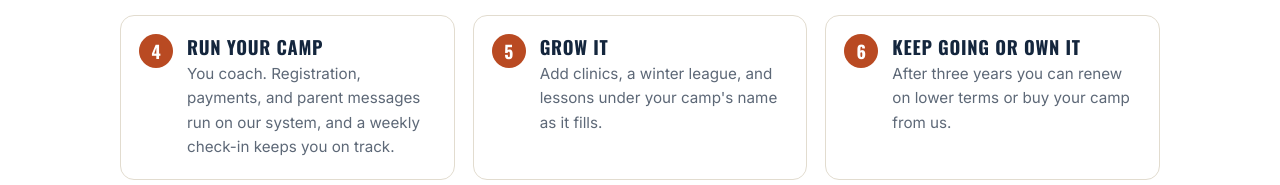
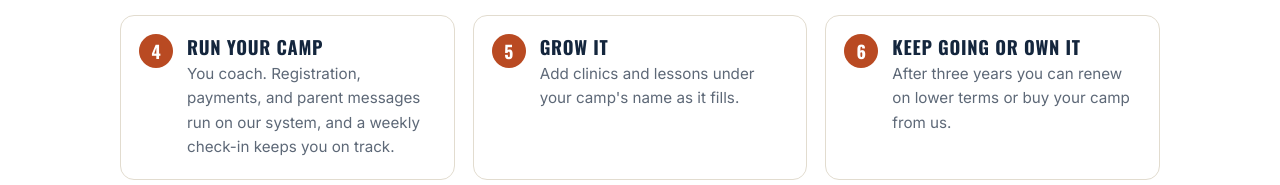
Before and after one commit to ryancook704-png/Altitude-Baseball-Camps, a plain HTML site: page for-coaches.html in a window 1280 px wide. Shown: the part 1725-1910 px from the top of the page. Drawn offline with Linux system fonts and the light colour scheme.

Commit message:
Remove winter league from the For Coaches page
Co-Authored-By: Claude Sonnet 5.5 <noreply@anthropic.com>
Claude-Session: https://claude.ai/code/session_01Mm8ryS9pAkrbipHAE8bZmD

```diff
--- a/for-coaches.html
+++ b/for-coaches.html
@@ -10,7 +10,7 @@
 <header class="site"><div class="wrap"><a class="brand" href="index.html"><img src="images/brand/altitude-lockup-dark.svg" alt="Altitude Baseball Camps" width="139" height="46"></a><nav><a href="our-camps.html">Our Camps</a><a href="for-coaches.html" aria-current="page">For Coaches</a><a href="contact.html">Contact</a></nav></div></header>
 <main id="main"><section class="hero"><div class="wrap"><h1>Run your own baseball camp</h1><p>You coach. We handle everything else.</p><a class="btn" href="contact.html">Become a Partner</a></div></section>
 <section class="block"><div class="wrap"><h2>Everything else, handled</h2><p class="lead">Your camp, your town, your name. We provide the system behind it.</p><div class="grid9"><div><h3>Curriculum &amp; skill progressions</h3><p>Field-tested plans you can modify for free.</p></div><div><h3>Registration &amp; payments</h3><p>One registration page for your camp. We collect payments, handle refunds, and keep parents informed.</p></div><div><h3>Brand-building help</h3><p>A starter brand kit and guidance to build your camp's name in your town.</p></div><div><h3>Marketing &amp; social media</h3><p>Facebook page, campaigns, and content built for you.</p></div><div><h3>Insurance &amp; waivers</h3><p>Coverage and waivers set up for your camp.</p></div><div><h3>Onboarding &amp; ongoing support</h3><p>Hands-on launch help, then support all season.</p></div><div><h3>Staffing handbooks</h3><p>Ready-to-use handbooks for the assistant coaches you hire.</p></div><div><h3>A proven system</h3><p>Built on camps that grew from 85 to 250+ campers in a summer.</p></div><div><h3>A path to owning it</h3><p>After three years you can renew on lower terms or buy your camp from us.</p></div></div></div></section>
-<section class="block"><div class="wrap"><h2>From first call to camp week</h2><p class="lead">About six months from signing to your first camp. We handle the work that is the same in every town, and you do what only a local can.</p><div class="grid9" style="grid-template-columns:repeat(auto-fit,minmax(min(100%,320px),1fr))"><div><h3>Talk with us</h3><p>A 30-minute call about you and your town. We check the field, the families, and the calendar.</p></div><div><h3>Review the terms</h3><p>We walk through the agreement in plain language. You get time to read it and to talk with your own advisors before anything is signed.</p></div><div><h3>Launch together</h3><p>Your camp's name, registration page, insurance, and ads are set up. You book the field and hire your staff.</p></div><div><h3>Run your camp</h3><p>You coach. Registration, payments, and parent messages run on our system, and a weekly check-in keeps you on track.</p></div><div><h3>Grow it</h3><p>Add clinics, a winter league, and lessons under your camp's name as it fills.</p></div><div><h3>Keep going or own it</h3><p>After three years you can renew on lower terms or buy your camp from us.</p></div></div></div></section>
+<section class="block"><div class="wrap"><h2>From first call to camp week</h2><p class="lead">About six months from signing to your first camp. We handle the work that is the same in every town, and you do what only a local can.</p><div class="grid9" style="grid-template-columns:repeat(auto-fit,minmax(min(100%,320px),1fr))"><div><h3>Talk with us</h3><p>A 30-minute call about you and your town. We check the field, the families, and the calendar.</p></div><div><h3>Review the terms</h3><p>We walk through the agreement in plain language. You get time to read it and to talk with your own advisors before anything is signed.</p></div><div><h3>Launch together</h3><p>Your camp's name, registration page, insurance, and ads are set up. You book the field and hire your staff.</p></div><div><h3>Run your camp</h3><p>You coach. Registration, payments, and parent messages run on our system, and a weekly check-in keeps you on track.</p></div><div><h3>Grow it</h3><p>Add clinics and lessons under your camp's name as it fills.</p></div><div><h3>Keep going or own it</h3><p>After three years you can renew on lower terms or buy your camp from us.</p></div></div></div></section>
 <section class="block alt"><div class="wrap"><h2>Who it's for</h2><div class="two"><div class="pill"><h3>A great fit</h3><p>Coaches at the high school, college, or travel level with a following in their town and the drive to build a real business.</p></div><div class="pill"><h3>Maybe not yet</h3><p>Coaches looking for a side gig with no plan to grow it, or who want to build a camp entirely alone.</p></div></div></div></section>
 <section class="block alt"><div class="wrap"><h2>What the partnership looks like</h2><div class="two" style="display:grid;grid-template-columns:repeat(auto-fit,minmax(min(100%,420px),1fr));gap:16px"><div class="pill"><h3>What we own and run</h3><p>Your camp's name and logo, its website and registration page, the family list, and the playbook. We collect registrations and pay you after camp, and we carry the insurance and the safety standards.</p></div><div class="pill"><h3>What you do</h3><p>Coach the camp, book the field, hire and train your assistants, and bring the families in your town. You pay local costs, such as the field and your staff.</p></div><div class="pill"><h3>What you commit to</h3><p>A set number of camp hours each summer, and no competing baseball camps in your region while you are with us. We agree the details for your town together.</p></div><div class="pill"><h3>How we are paid</h3><p>A share of your registration revenue, with no minimum payment. We will go over the numbers with you on a call.</p></div></div><p class="small" style="margin-top:14px;color:#5D6877">This page describes a possible partnership and is not an offer to sell a franchise or business opportunity. Any offer is made only through the required written disclosures and an agreement, in states where it is permitted.</p></div></section>
 <section class="block"><div class="wrap"><h2>Ready to talk?</h2><p class="lead">Tell us about you and your town. We respond within 48 hours.</p><p><a class="btn" href="contact.html">Become a Partner</a></p></div></section></main>
```
